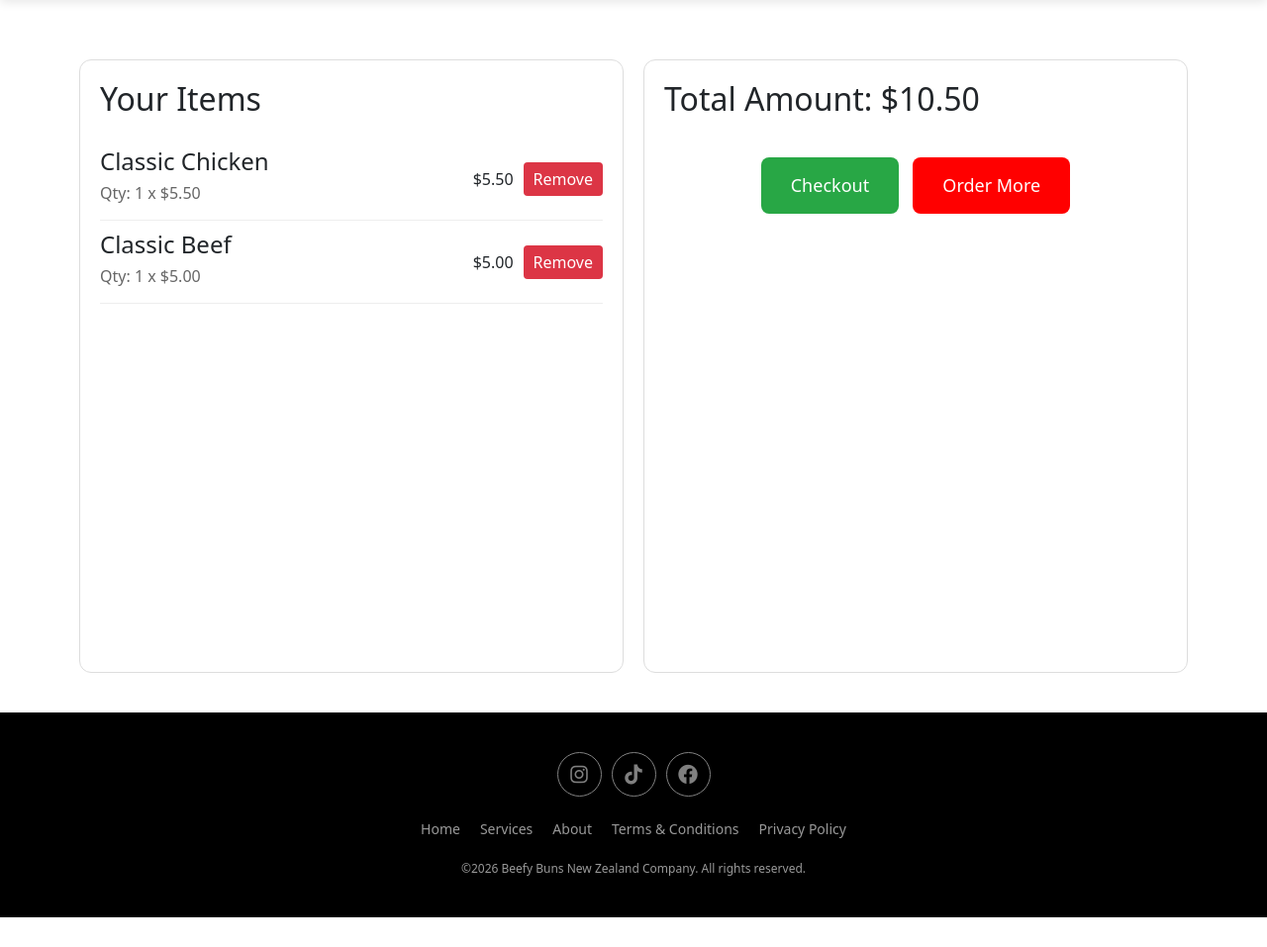
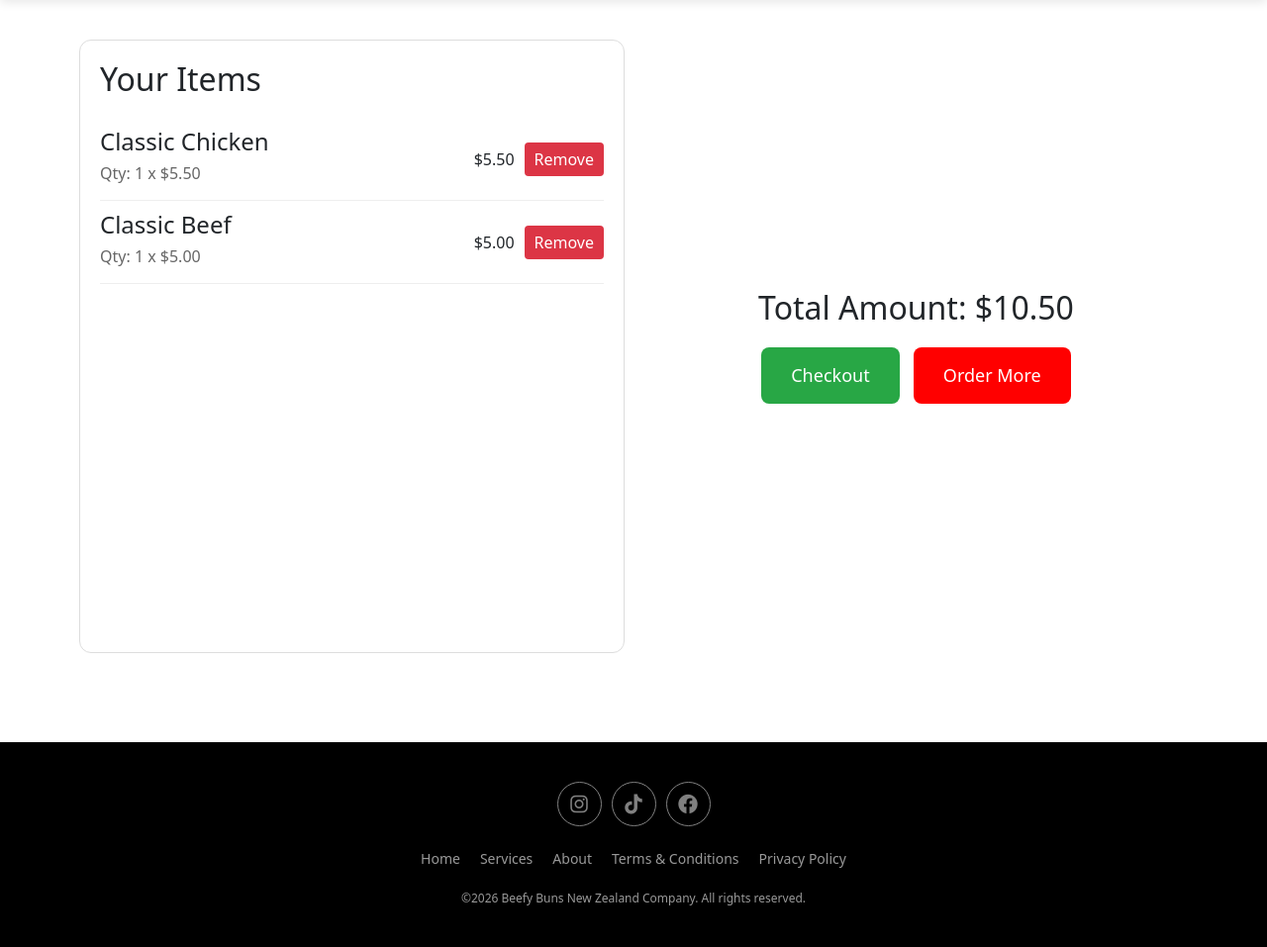
Before and after one commit to Bongkz/dte_year12_assessment, a Flask app: page /checkout in a window 1280 px wide. Shown: the part 100-1057 px from the top of the page at 99% size. Before the commit the page ends 1027 px from the top, so only its background shows below. Run offline with Flask 3, Linux system fonts and the light colour scheme; data comes from the database, SQL or seed files in the repository; both versions use the stored data as it was after the commit.

Commit message:
Centered the right-side Buttons/text in the checkout page.

```diff
--- a/static/styles.css
+++ b/static/styles.css
@@ -22,7 +22,7 @@ img, video, iframe {
 
 /* Adds gap from left and right and adds padding at the top so the nav bar doesn't cover*/
 body{
-    padding-top: 120px;
+    padding-top: 100px;
     padding-left: 40px;
     padding-right: 40px;
 }
@@ -116,6 +116,7 @@ body{
 .main-footer {
     background-color: black;
     padding: 40px 0;
+    margin-top: 50px;
     /* removes padding from left and right */
     margin-right: -40px;
     margin-left: -40px;
@@ -542,10 +543,13 @@ body{
 .checkout-summary {
     flex: 1;
     background: #fff;
-    border: 1px solid #ddd;
     border-radius: 12px;
     padding: 20px;
     min-height: 300px;
+}
+
+.checkout-items {
+    border: 1px solid #ddd;
 }
 
 .checkout-header,
@@ -597,9 +601,11 @@ body{
     cursor: pointer;
 }
 
-.checkout-summary-actions {
-    text-align: center;
-    margin-top: 40px;
+.checkout-summary {
+    display: flex;
+    flex-direction: column;
+    justify-content: center;
+    align-items: center;
 }
 
 .checkout-button {
```
Also changed, not shown: database.db.
